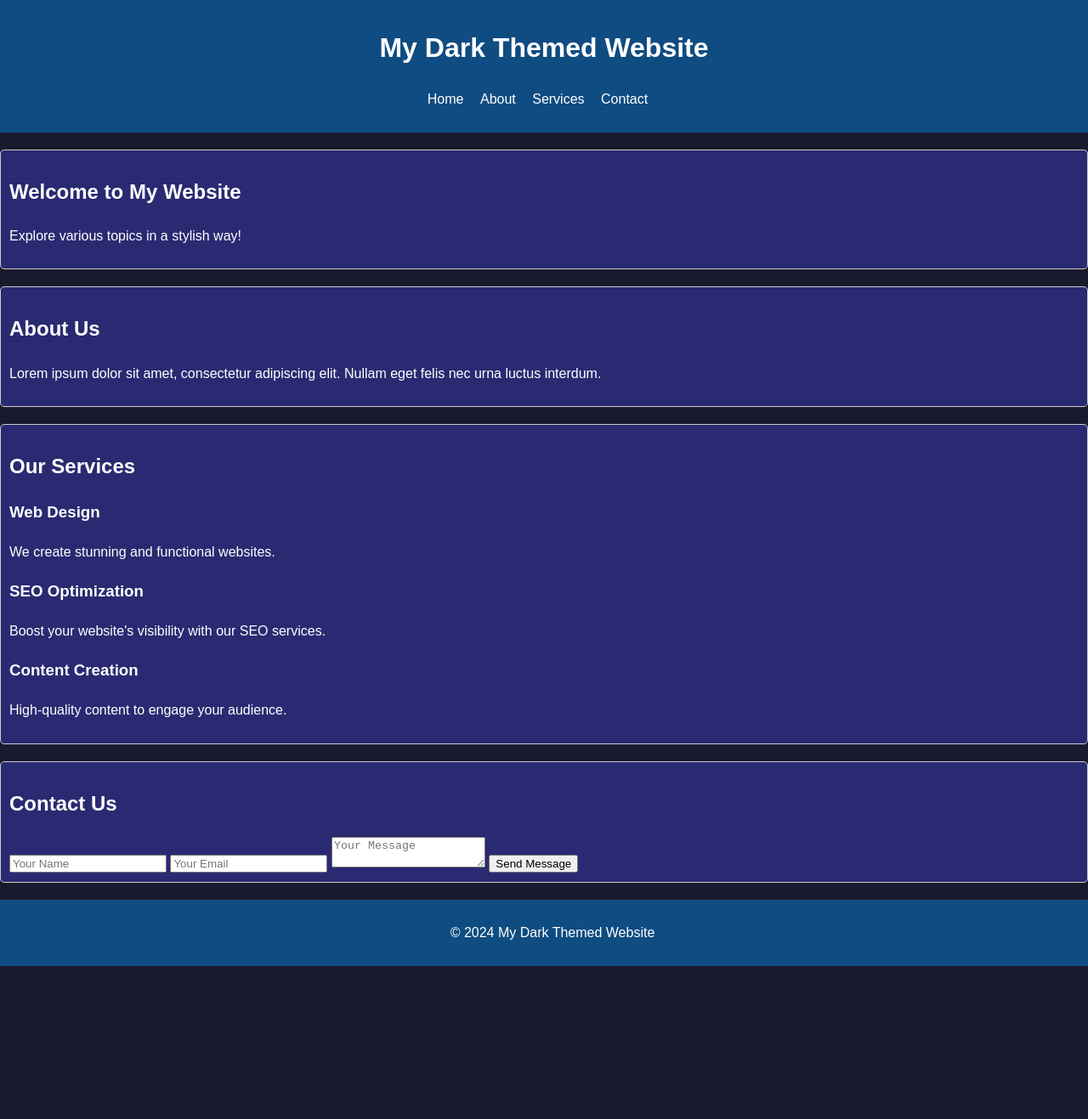
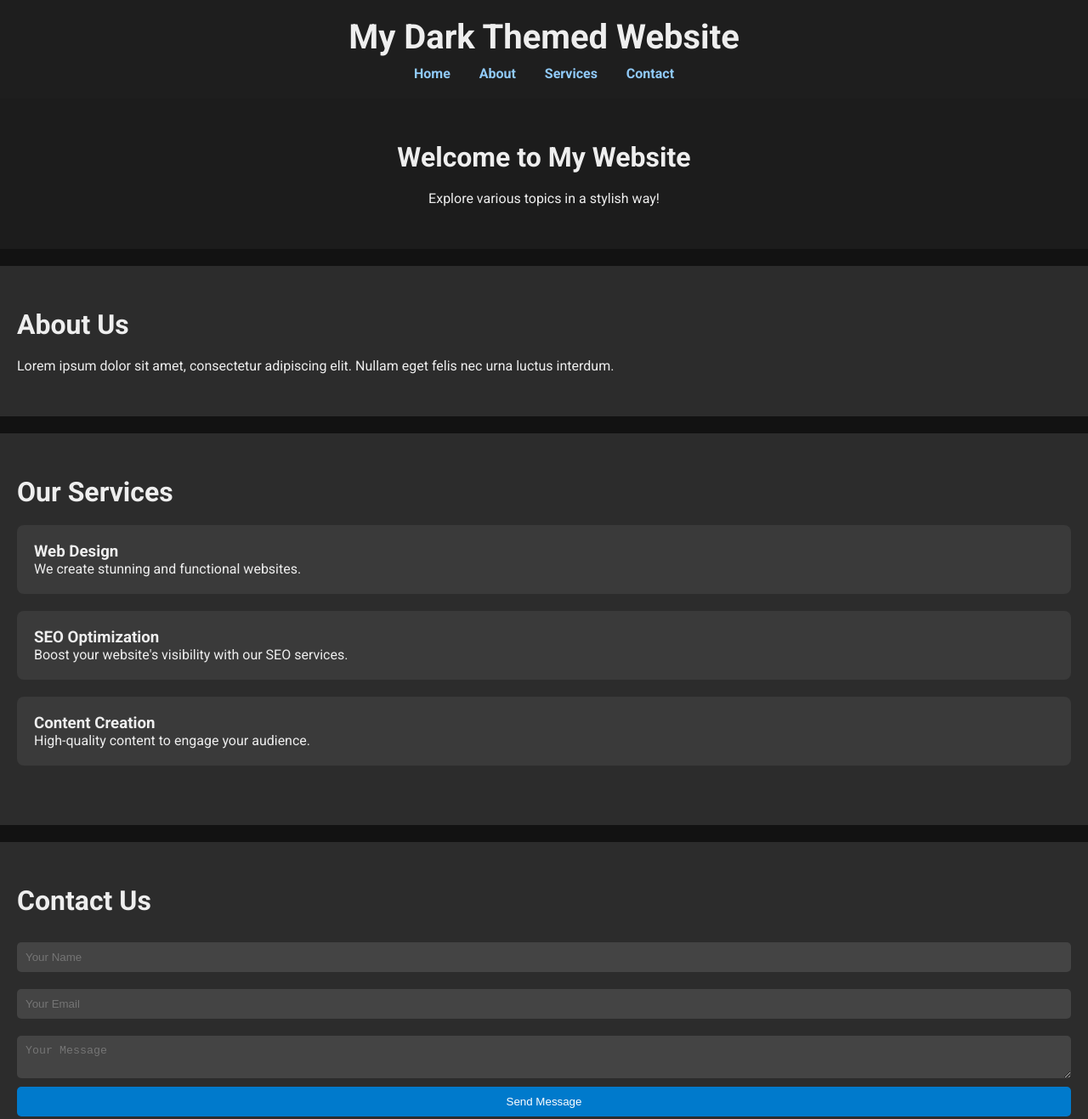
Before and after one commit to shadeUK/e1z, a plain HTML site: page index.html in a window 1280 px wide. Shown: the top 1317 px of the page at 85% size. Before the commit the page ends 1137 px from the top, so only its background shows below. Drawn offline with Linux system fonts and the light colour scheme.

Commit message:
Update styles.css

```diff
--- a/styles.css
+++ b/styles.css
@@ -1,57 +1,96 @@
-body {
-    font-family: Arial, sans-serif;
-    line-height: 1.6;
+* {
     margin: 0;
     padding: 0;
-    background-color: #1a1a2e; /* Dark background */
-    color: #ffffff; /* White text for contrast */
+    box-sizing: border-box;
+}
+
+body {
+    font-family: 'Roboto', sans-serif;
+    color: #eee;
+    background-color: #121212;
 }
 
 header {
-    background: #0f4c81; /* Dark blue */
-    color: white;
-    padding: 10px 20px;
+    background-color: #1e1e1e;
+    padding: 20px;
     text-align: center;
 }
 
+header h1 {
+    font-size: 2.5em;
+    margin-bottom: 10px;
+}
+
 nav ul {
-    list-style-type: none;
-    padding: 0;
+    list-style: none;
 }
 
 nav ul li {
     display: inline;
-    margin-right: 15px;
+    margin: 0 15px;
 }
 
 nav a {
-    color: white;
+    color: #90caf9;
     text-decoration: none;
+    font-weight: 700;
 }
 
-main {
-    padding: 20px;
+.hero {
+    background: #1c1c1c;
+    padding: 50px 20px;
+    text-align: center;
 }
 
-section {
+.about, .services, .contact {
+    padding: 50px 20px;
+    background-color: #2c2c2c;
     margin: 20px 0;
-    padding: 10px;
-    border: 1px solid #ccc;
-    border-radius: 5px;
-    background-color: #2a2a72; /* Slightly lighter background for sections */
 }
 
-section img {
-    max-width: 100%;
-    height: auto;
+h2 {
+    font-size: 2em;
+    margin-bottom: 20px;
+}
+
+.service-item {
+    margin: 20px 0;
+    padding: 20px;
+    background: #3a3a3a;
+    border-radius: 8px;
+}
+
+form {
+    display: flex;
+    flex-direction: column;
+}
+
+input, textarea {
+    padding: 10px;
+    margin: 10px 0;
+    border: none;
     border-radius: 5px;
+    background-color: #444;
+    color: #fff;
+}
+
+button {
+    padding: 10px;
+    background-color: #007acc;
+    color: #fff;
+    border: none;
+    border-radius: 5px;
+    cursor: pointer;
+}
+
+button:hover {
+    background-color: #005f99;
 }
 
 footer {
     text-align: center;
-    padding: 10px;
-    background: #0f4c81; /* Dark blue */
-    color: white;
+    padding: 20px;
+    background-color: #1e1e1e;
     position: relative;
     bottom: 0;
     width: 100%;
```
